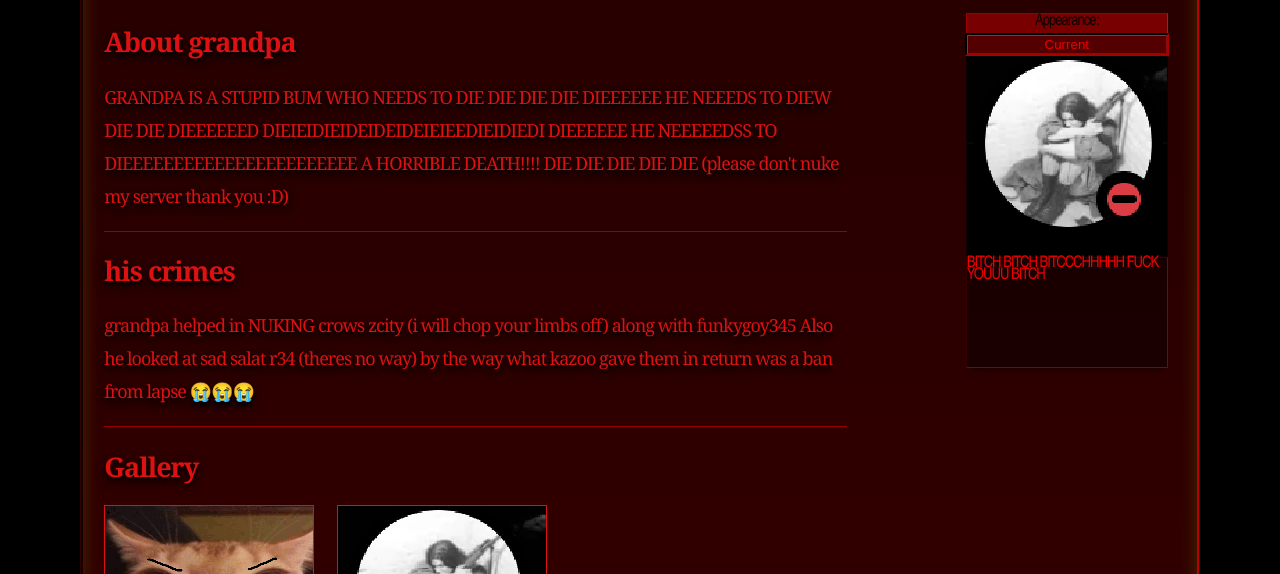
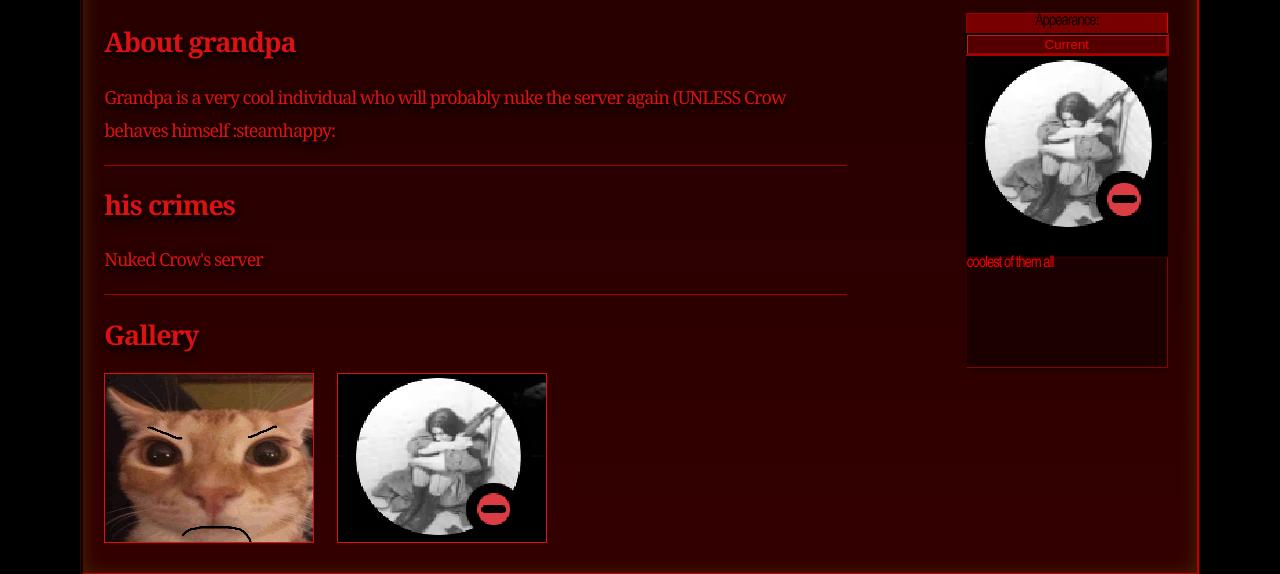
Before and after one commit to mrboyplayz/crowthecrow-DOT-com, a plain HTML site: page familarity/grandpa/index.html in a window 1280 px wide. Shown: the part 226-800 px from the top of the page. Drawn offline with Linux system fonts and the light colour scheme; a web font is replaced by a local one.

Commit message:
Update index.html

```diff
--- a/familarity/grandpa/index.html
+++ b/familarity/grandpa/index.html
@@ -49,15 +49,12 @@
     <h1>grandpa</h1>
         <div class="text-entry">
                 <h2>About grandpa</h2>
-                <p>GRANDPA IS A STUPID BUM WHO NEEDS TO DIE DIE DIE DIE DIEEEEEE HE NEEEDS TO DIEW DIE DIE DIEEEEEED DIEIEIDIEIDEIDEIDEIEIEEDIEIDIEDI
-                  DIEEEEEE HE NEEEEEDSS TO DIEEEEEEEEEEEEEEEEEEEEEEE A HORRIBLE DEATH!!!! DIE DIE DIE DIE DIE (please don't nuke my server thank you :D)
+                <p>Grandpa is a very cool individual who will probably nuke the server again (UNLESS Crow behaves himself :steamhappy:
                 </p>
             </div>
           <div class="text-entry">
            <h2>his crimes</h2>
-           <p>grandpa helped in NUKING crows zcity (i will chop your limbs off) along with funkygoy345
-            Also he looked at sad salat r34 (theres no way)
-                                      by the way what kazoo gave them in return was a ban from lapse 😭😭😭
+           <p>Nuked Crow's server
            </p>
           </div>
         <div class="text-entry">
@@ -66,7 +63,7 @@
                         </div>
 <div id="image-frame"> <div class="textbox">Appearance:</div> <div class="appearance-buttons"> <button style="width:100%">Current</button> </div>
 <div id="image-container"> <img src="/smlwiki/grandpa.png"> </div>
-<div class="infobox">BITCH BITCH BITCCCHHHHH FUCK YOUUU BITCH</div> </div> </div>
+<div class="infobox">coolest of them all</div> </div> </div>
 
 
 <script>localStorage.setItem("uid","crow");sessionStorage.setItem("firstvisitsession","false");</script>
```
